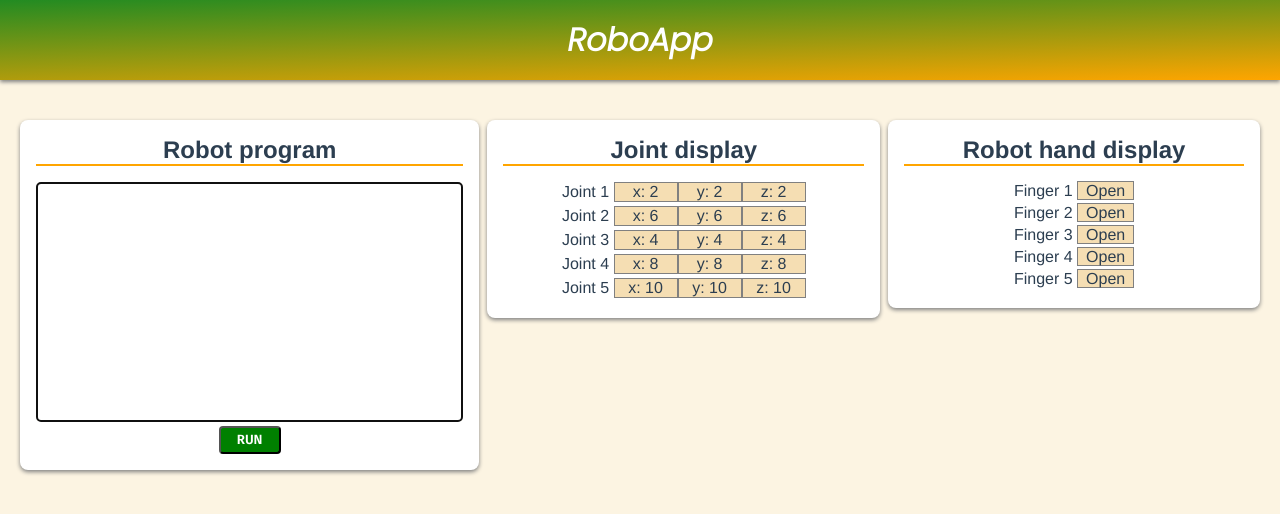
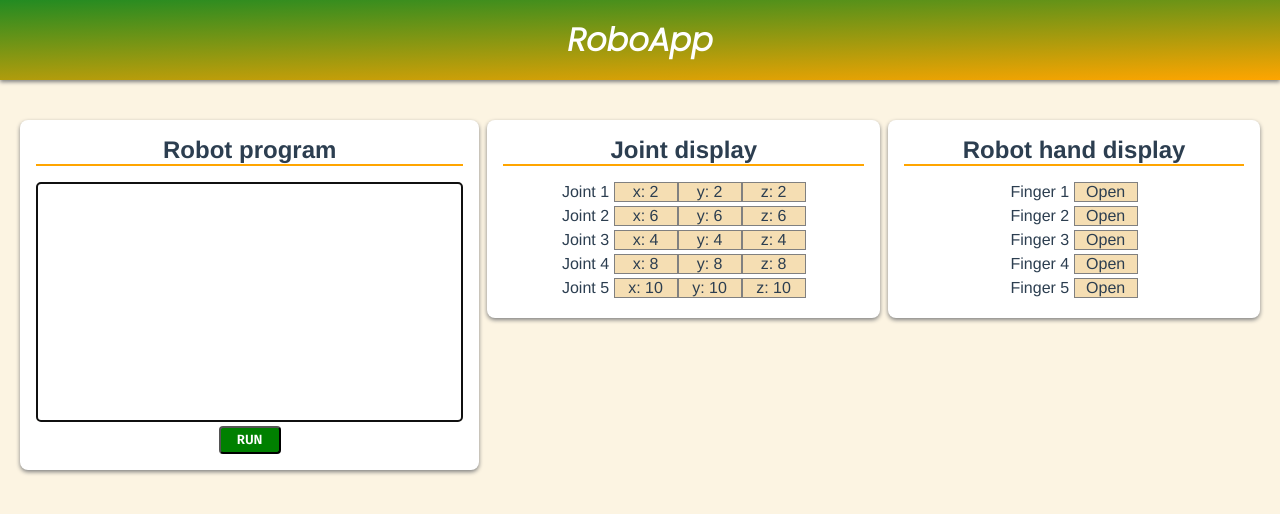
Before and after one commit to NagyEndre/RoboApp, a Vue app: page / in a window 1280 px wide. Shown: the top 514 px of the page. Built offline with nearby package versions, Linux system fonts and the light colour scheme.

Commit message:
FEAT(RobotHandDisplay): Uniform span width

```diff
--- a/src/components/RobotHandDisplay.vue
+++ b/src/components/RobotHandDisplay.vue
@@ -26,8 +26,9 @@ li {
   margin: 0.25rem 0;
 }
 span {
+  display: inline-block;
+  width: 4rem;
   border: 1px solid grey;
-  padding: 0 0.5rem;
   background-color: wheat;
 }
 </style>
```
